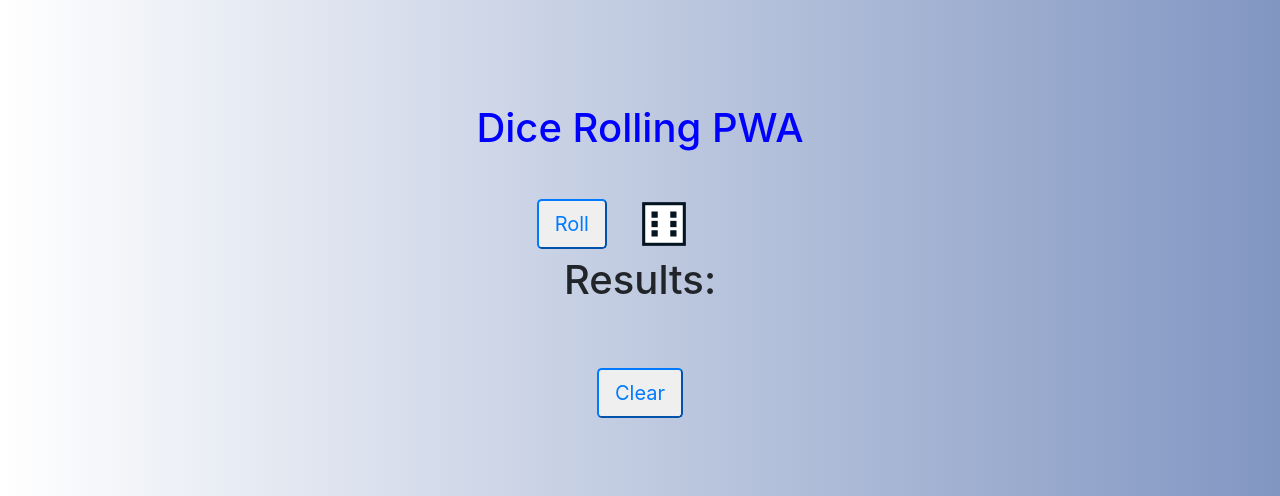
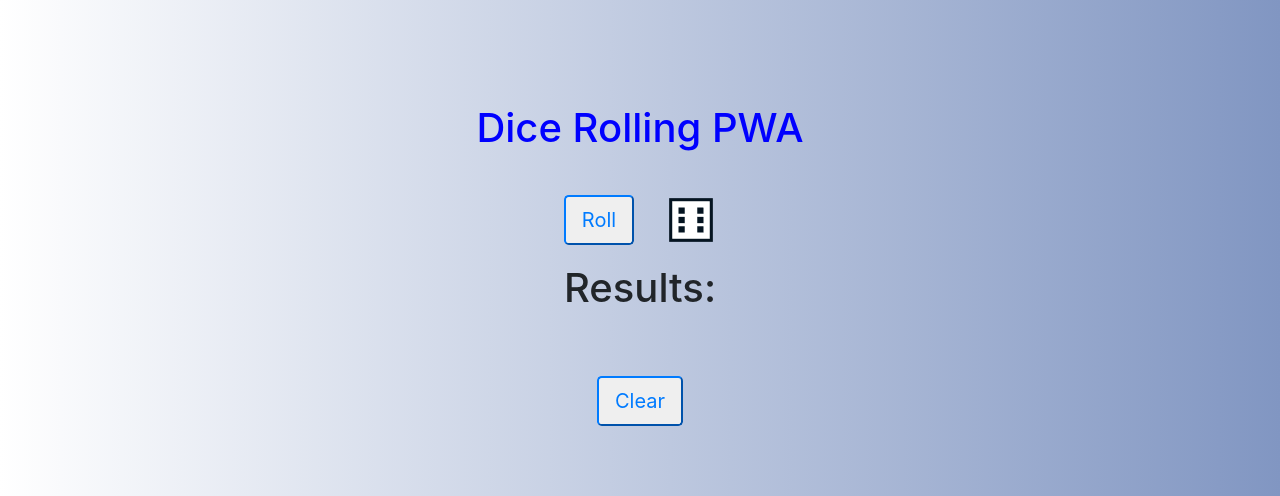
Before and after one commit to MRP900/firstPWA, a PHP site: page / in a window 1280 px wide. Shown: the top 496 px of the page. Run offline with PHP 8.4, Linux system fonts and the light colour scheme.

Commit message:
centering, manifest

```diff
--- a/css/style.css
+++ b/css/style.css
@@ -46,12 +46,14 @@
 }
 
 #rollContainer {
+  margin: auto;
+  margin-bottom: 1em;
   display: flex;
   flex-direction: row;
   align-items: center;
   justify-content: center;
   width: 90%;
-  height: 4em;
+  height: 3.5em;
 }
 
 #total {
@@ -63,4 +65,5 @@
   #form-container {
     width: 90%;
   }
+
 }
--- a/sw.js
+++ b/sw.js
@@ -4,6 +4,7 @@
     'index.html',
     'css/style.css',
     'scripts/main.js',
+    'images'
 ];
 
 // Start the service worker and cache all the app's content
```
